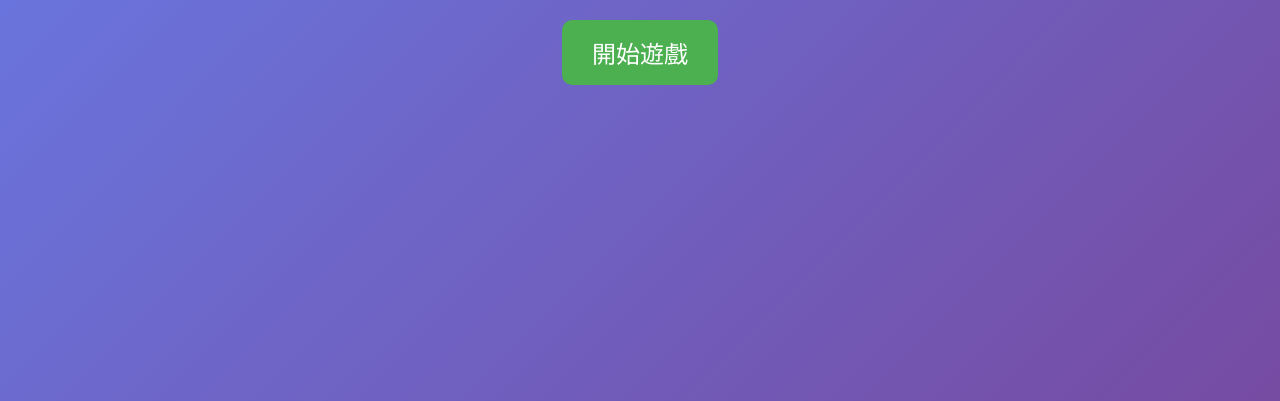
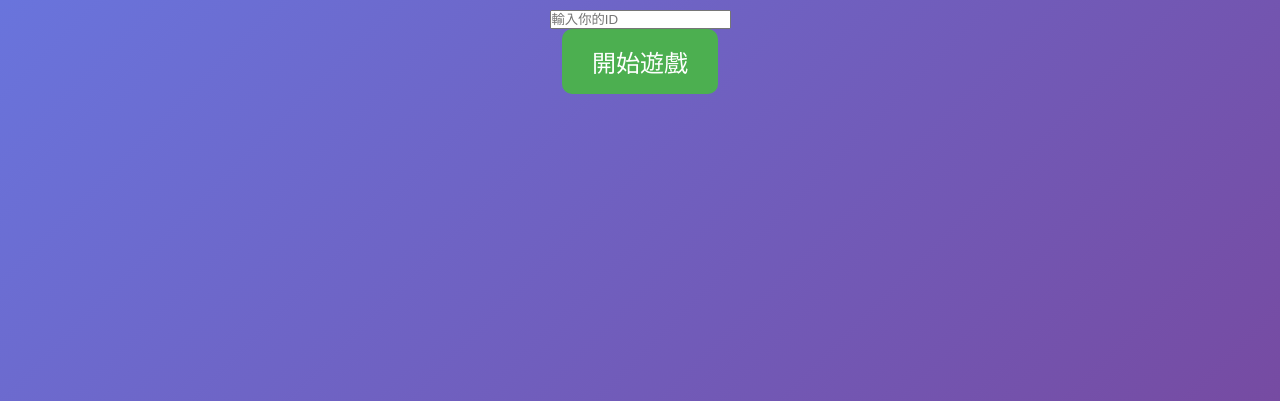
Before and after one commit to mymcworld3-droid/Shot, a website: page index.html in a window 1280 px wide. Shown: the part 399-800 px from the top of the page. Drawn offline with Linux system fonts and the light colour scheme.

Commit message:
Update index.html
I’d

```diff
--- a/index.html
+++ b/index.html
@@ -11,6 +11,7 @@
   <!-- 主頁面 -->
   <div id="mainMenu" class="screen">
     <h1>大地圖.io</h1>
+    <input type="text" id="playerIdInput" placeholder="輸入你的ID" maxlength="12" />
     <button id="startBtn" class="start-button">開始遊戲</button>
   </div>
 
```
